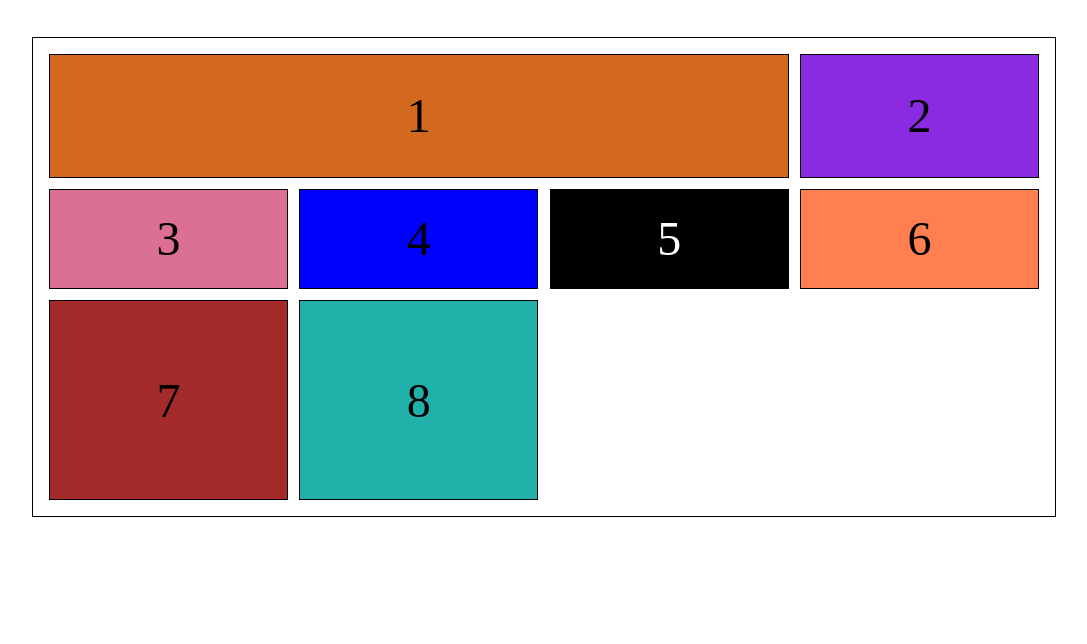
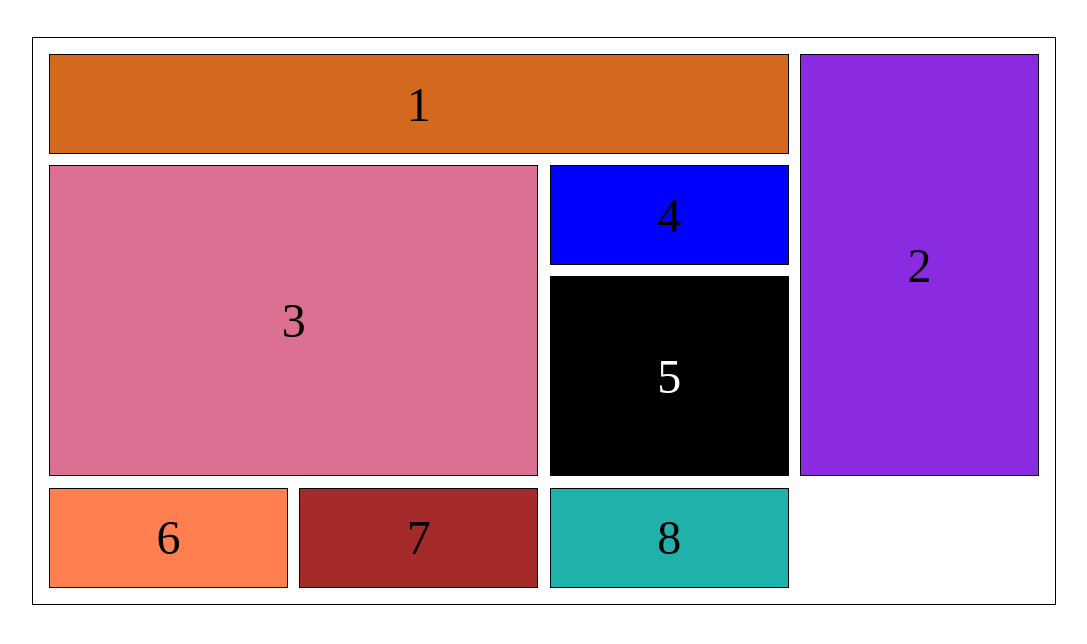
Before and after one commit to Hea092024/29okt-grid, a plain HTML site: page index.html in a window 1280 px wide. Shown: the part 80-724 px from the top of the page, without its empty margins (96-1183 px from the left). Drawn offline with Linux system fonts and the light colour scheme.

Commit message:
updated #item1,2,3

```diff
--- a/style.css
+++ b/style.css
@@ -32,6 +32,7 @@ main {
   row-gap: 1em;
   column-gap: 1em;
   gap: .7em;
+  grid-auto-rows: 1fr
   /* grid-auto-flow: column; */
 }
 
@@ -42,10 +43,15 @@ main {
 
 #item2 {
   background-color: blueviolet;
+  grid-column: 4/5;
+  grid-row: 1/4;
+
 }
 
 #item3 {
   background-color: palevioletred;
+  grid-column: 1/3;
+  grid-row: 2/4;
 }
 
 #item4 {
```
